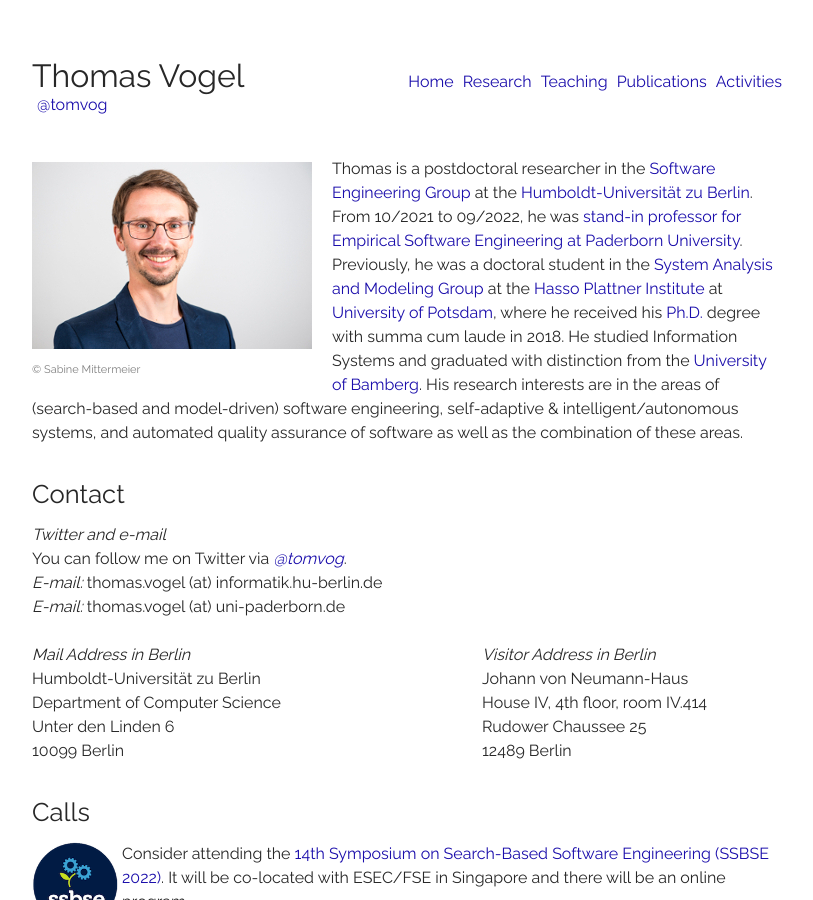
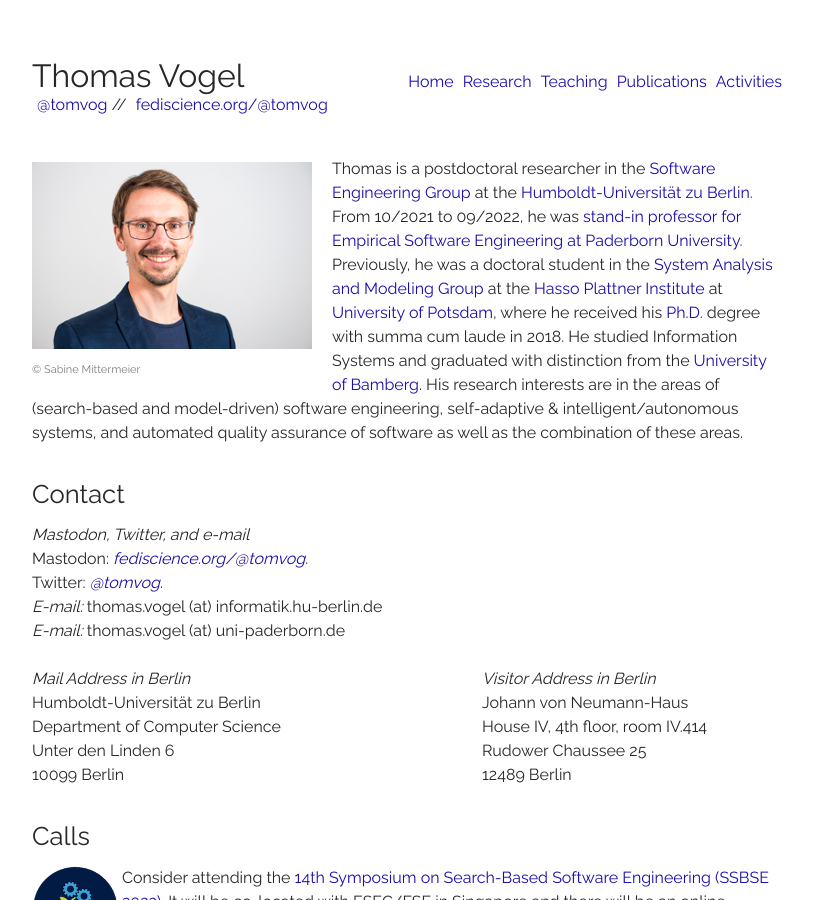
Before and after one commit to thomas-vogel/thomas-vogel.github.io, a Jekyll site: the page built from index.md, in a window 1280 px wide and 900 px high. Shown: the whole window, without its empty margins (233-1046 px from the left). Built offline with Jekyll 4.4.1, drawn with Linux system fonts in a browser that asks for light colours.

Commit message:
Add Mastodon profile.

```diff
--- a/_config.yml
+++ b/_config.yml
@@ -15,6 +15,8 @@
 repository: "thomas-vogel/thomas-vogel.github.io"
 twitter: "https://twitter.com/tomvog"
 twitter_handle: "@tomvog"
+mastodon: "https://fediscience.org/@tomvog"
+mastodon_handle: "fediscience.org/@tomvog"
 
 # File management
 include:
--- a/_layouts/default.html
+++ b/_layouts/default.html
@@ -44,6 +44,7 @@
             <div class="myheader"><h1>{{ site.name }}</h1>
             <!--    <br /><span> -->
                     <a class="header__subtitle" target="_blank" href="{{ site.twitter }}">{{site.twitter_handle}}</a>
+                    // <a class="header__subtitle" target="_blank" href="{{ site.mastodon }}">{{site.mastodon_handle}}</a>
             <!--    </span>-->
             </div>
 
--- a/index.md
+++ b/index.md
@@ -18,9 +18,10 @@
     <!--<div style="margin-bottom: 10px">
     <i><strong>Please contact me by e-mail since I am currently working mostly from home. Postal mails to my university's address currently do not reach me.</strong></i>
     </div>-->
-    <div class="contactleft">
-    <em>Twitter and e-mail</em><br />
-      You can follow me on Twitter via <em><a href="https://twitter.com/tomvog" target="_blank">@tomvog</a></em>. <br />
+    <div class="contactleft" style="width=100%">
+    <em>Mastodon, Twitter, and e-mail</em><br />
+      Mastodon: <em><a rel="me" href="https://fediscience.org/@tomvog" target="_blank">fediscience.org/@tomvog</a></em>. <br />
+      Twitter: <em><a href="https://twitter.com/tomvog" target="_blank">@tomvog</a></em>. <br />
       <em>E-mail: </em> {{site.email}}  <br />
       <em>E-mail: </em> thomas.vogel (at) uni-paderborn.de <br /> <br />
     </div>
@@ -31,7 +32,7 @@
       Office: ZM2.A.02.09 <br />
       Zukunftsmeile 2 <br />
       33102 Paderborn -->
-      <BR /><BR /><BR /><BR />
+      <BR /><BR /><BR /><BR /><BR />
     </div>
     <br />
     <div class="contactleft">
```
